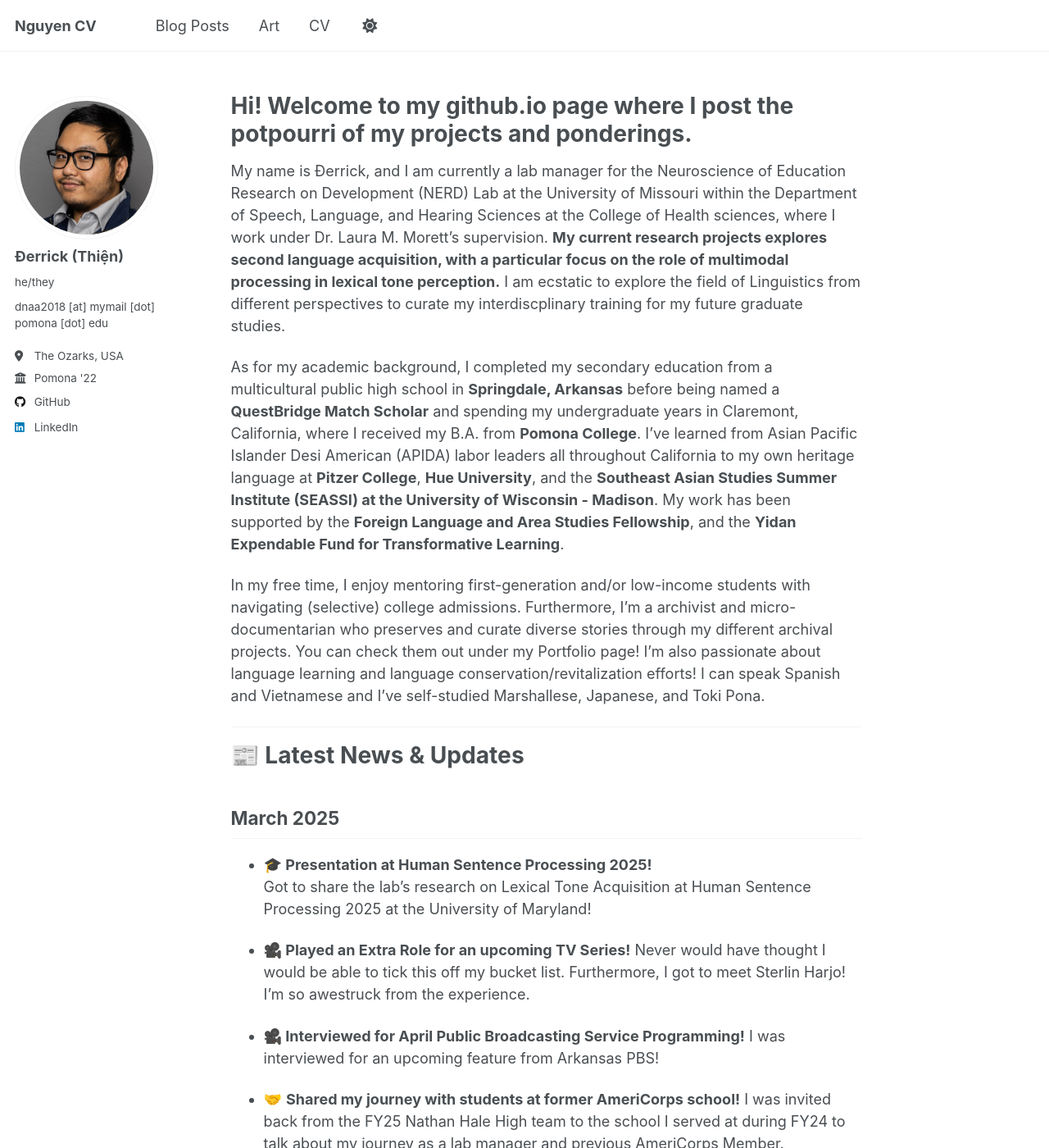
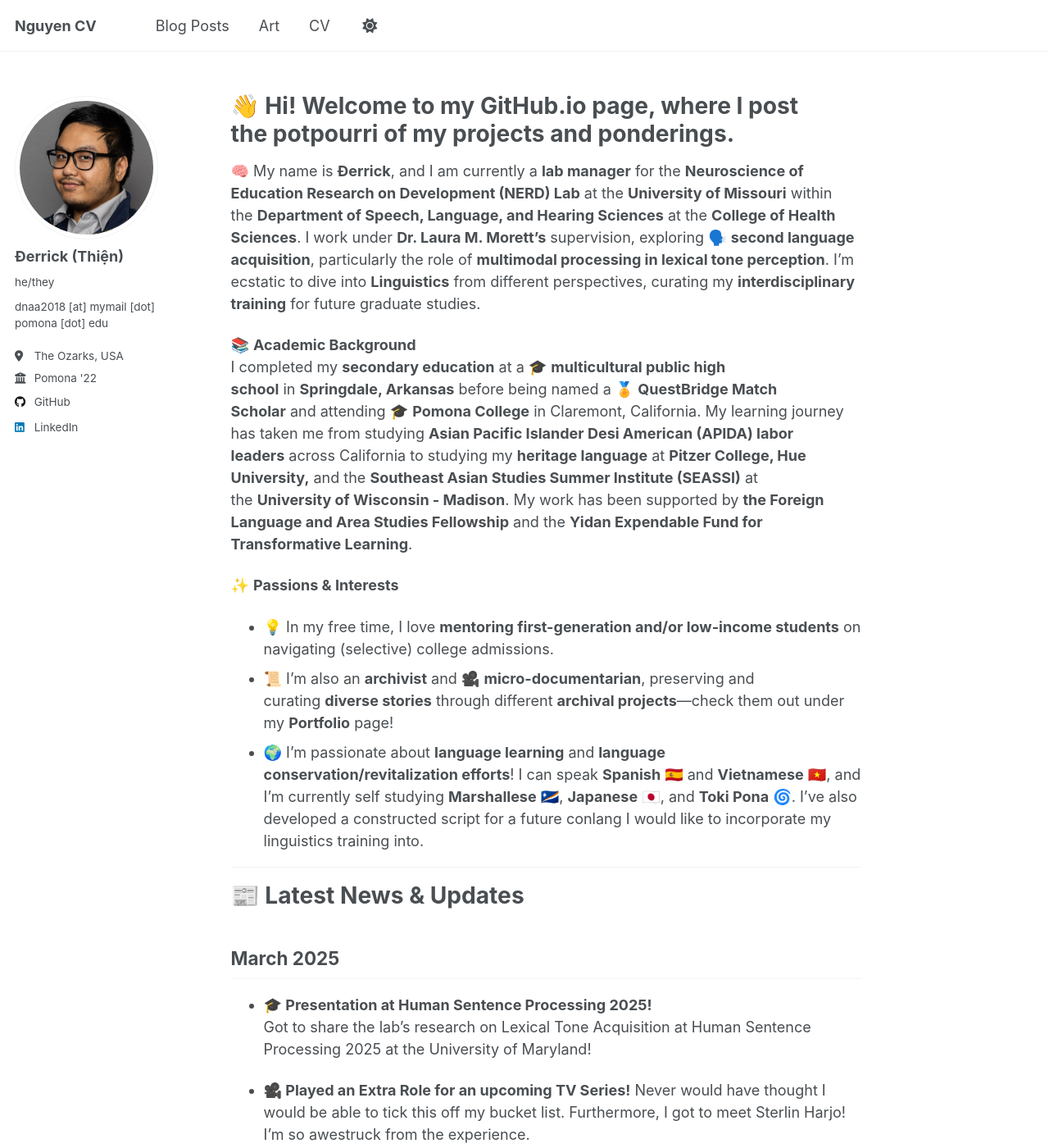
Before and after one commit to thienderrick/thienderrick.github.io, a Jekyll site: the page built from _pages/about.md, in a window 1280 px wide and 1400 px high. Shown: the whole window at 82% size. Built offline with Jekyll 4.4.1, drawn with Linux system fonts in a browser that asks for light colours.

Commit message:
Update about.md

```diff
--- a/_pages/about.md
+++ b/_pages/about.md
@@ -7,13 +7,17 @@
   - /about.html
 ---
 
-# Hi! Welcome to my github.io page where I post the potpourri of my projects and ponderings.
+# 👋 **Hi!** Welcome to my GitHub.io page, where I post the **potpourri** of my projects and ponderings.
 
-My name is Đerrick, and I am currently a lab manager for the Neuroscience of Education Research on Development (NERD) Lab at the University of Missouri within the Department of Speech, Language, and Hearing Sciences at the College of Health sciences, where I work under Dr. Laura M. Morett's supervision. **My current research projects explores second language acquisition, with a particular focus on the role of multimodal processing in lexical tone perception.** I am ecstatic to explore the field of Linguistics from different perspectives to curate my interdiscplinary training for my future graduate studies.
+🧠 My name is **Đerrick**, and I am currently a **lab manager** for the **Neuroscience of Education Research on Development (NERD) Lab** at the **University of Missouri** within the **Department of Speech, Language, and Hearing Sciences** at the **College of Health Sciences**. I work under **Dr. Laura M. Morett’s** supervision, exploring 🗣️ **second language acquisition**, particularly the role of **multimodal processing in lexical tone perception**. I'm ecstatic to dive into **Linguistics** from different perspectives, curating my **interdisciplinary training** for future graduate studies.
 
-As for my academic background, I completed my secondary education from a multicultural public high school in **Springdale, Arkansas** before being named a **QuestBridge Match Scholar** and spending my undergraduate years in Claremont, California, where I received my B.A. from **Pomona College**. I've learned from Asian Pacific Islander Desi American (APIDA) labor leaders all throughout California to my own heritage language at **Pitzer College**, **Hue University**, and the **Southeast Asian Studies Summer Institute (SEASSI) at the University of Wisconsin - Madison**. My work has been supported by the **Foreign Language and Area Studies Fellowship**, and the **Yidan Expendable Fund for Transformative Learning**.
+📚 **Academic Background**
+I completed my **secondary education** at a 🎓 **multicultural public high school** in **Springdale, Arkansas** before being named a 🏅 **QuestBridge Match Scholar** and attending 🎓 **Pomona College** in Claremont, California. My learning journey has taken me from studying **Asian Pacific Islander Desi American (APIDA) labor leaders** across California to studying my **heritage language** at **Pitzer College, Hue University,** and the **Southeast Asian Studies Summer Institute (SEASSI)** at the **University of Wisconsin - Madison**. My work has been supported by **the Foreign Language and Area Studies Fellowship** and the **Yidan Expendable Fund for Transformative Learning**.
 
-In my free time, I enjoy mentoring first-generation and/or low-income students with navigating (selective) college admissions. Furthermore, I'm a archivist and micro-documentarian who preserves and curate diverse stories through my different archival projects. You can check them out under my Portfolio page! I’m also passionate about language learning and language conservation/revitalization efforts! I can speak Spanish and Vietnamese and I've self-studied Marshallese, Japanese, and Toki Pona.
+✨ **Passions & Interests**
+- 💡 In my free time, I love **mentoring first-generation and/or low-income students** on navigating (selective) college admissions.
+- 📜 I'm also an **archivist** and 🎥 **micro-documentarian**, preserving and curating **diverse stories** through different **archival projects**—check them out under my **Portfolio** page!
+- 🌍 I'm passionate about **language learning** and **language conservation/revitalization efforts**! I can speak **Spanish** 🇪🇸 and **Vietnamese** 🇻🇳, and I'm currently self studying **Marshallese** 🇲🇭, **Japanese** 🇯🇵, and **Toki Pona** 🌀. I've also developed a constructed script for a future conlang I would like to incorporate my linguistics training into.
 
 ---
 
```
